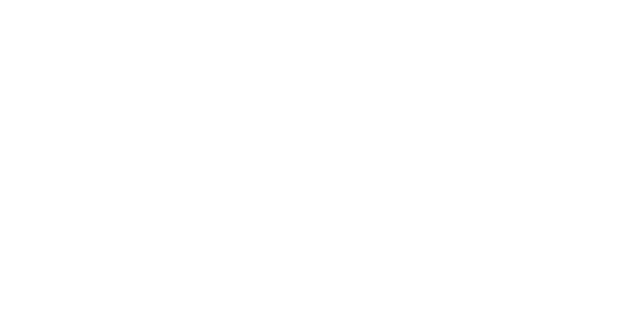
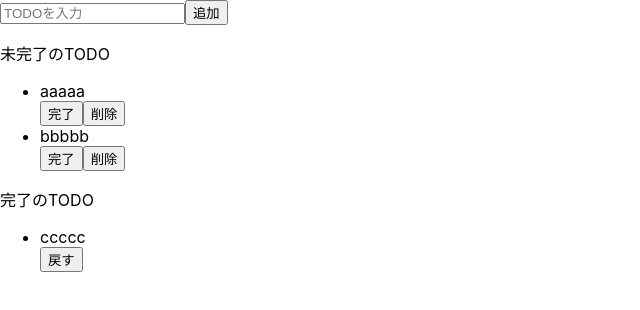
Before and after one commit to s10aim/react_todo, a React (Create React App) app: page / in a window 1280 px wide. Shown: the top 310 px of the page, without its empty margins (0-640 px from the left). Built offline with nearby package versions, Linux system fonts and the light colour scheme.

Commit message:
JSXで構造を作成

```diff
--- a/src/App.jsx
+++ b/src/App.jsx
@@ -2,5 +2,36 @@
 import './App.css';
 
 export const App = () => {
-  return <div></div>;
-}
+  return (
+    <>
+      <div>
+        <input placeholder="TODOを入力"/>
+        <button>追加</button>
+      </div>
+      <div>
+        <p>未完了のTODO</p>
+        <ul>
+          <div>
+            <li>aaaaa</li>
+            <button>完了</button>
+            <button>削除</button>
+          </div>
+          <div>
+            <li>bbbbb</li>
+            <button>完了</button>
+            <button>削除</button>
+          </div>
+        </ul>
+      </div>
+      <div>
+        <p>完了のTODO</p>
+        <ul>
+          <div>
+            <li>ccccc</li>
+            <button>戻す</button>
+          </div>
+        </ul>
+      </div>
+    </>
+  );
+};
```
